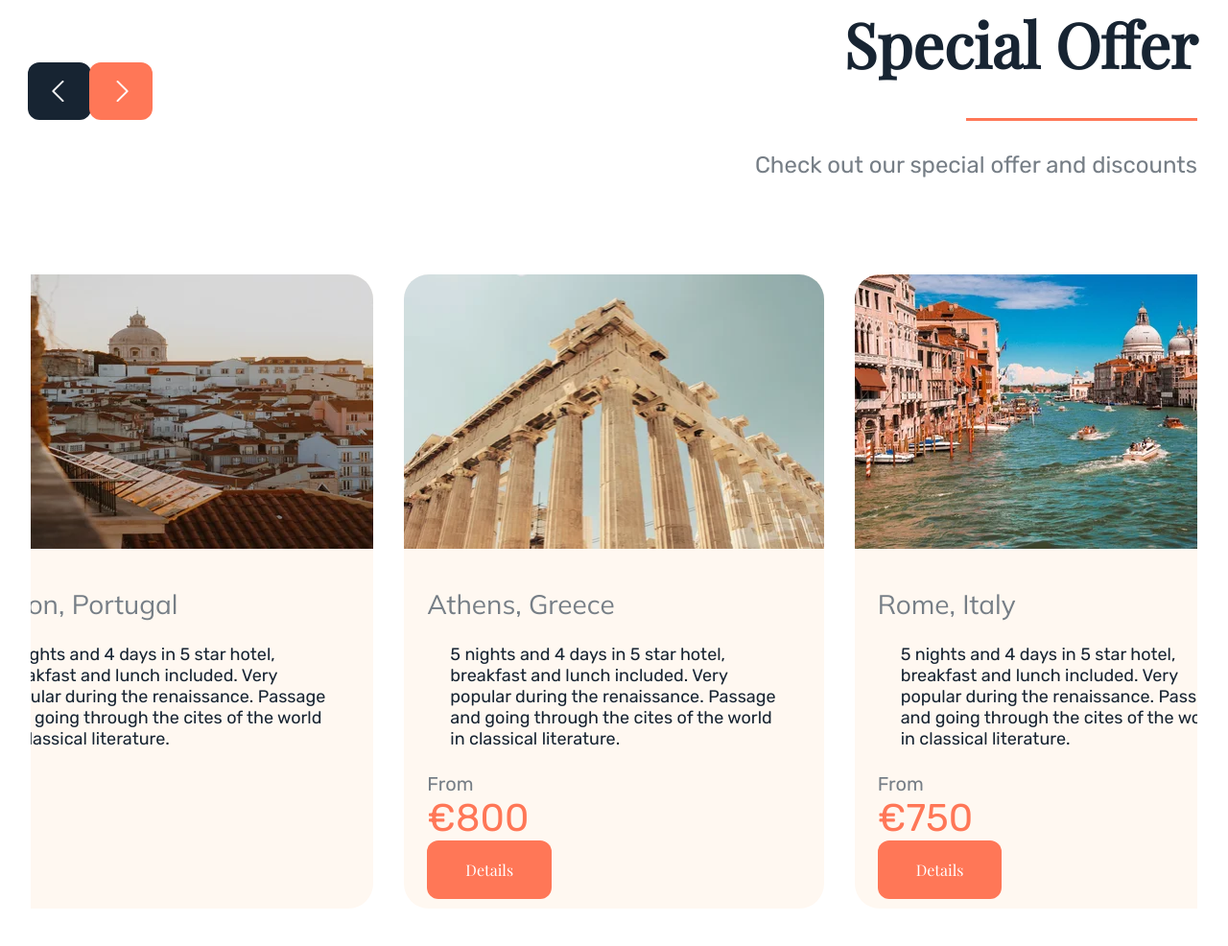
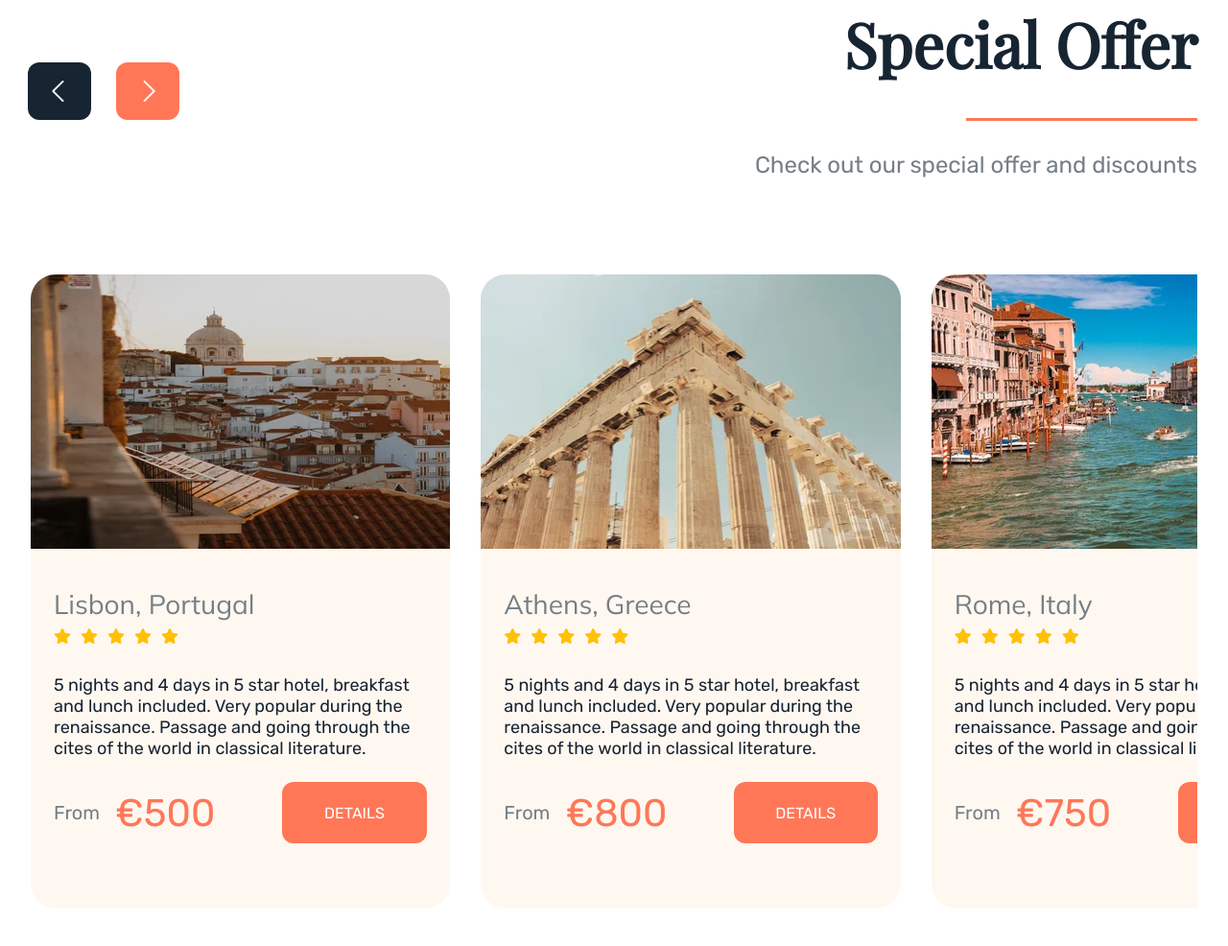
Before and after one commit to BertaGM/202309-w4chwe-matias-risco-berta-gonzalez, a website: page public/index.html in a window 1280 px wide. Shown: the part 1181-2167 px from the top of the page at 96% size. Drawn offline with nearby package versions, Linux system fonts and the light colour scheme; files that its build step writes are made by us from their sources.

Commit message:
Add class and styles at special offers cards

```diff
--- a/public/index.html
+++ b/public/index.html
@@ -116,13 +116,11 @@
               Check out our special offer and discounts </p>
           </div>
         </div>
-        <section class="button-container">
-          <div class="buttons">
-            <button
-              class="buttons_button fa-solid fa-chevron-down button button--solid--black button--small button--small-left button--rotate-clockwise"></button>
-            <button
-              class="buttons_button fa-solid fa-chevron-down button button--solid--orange button--small button--small-right button--rotate-anticlockwise"></button>
-          </div>
+        <section class="button-container button-container__phone--hide">
+          <button
+            class="fa-solid fa-chevron-down button button--solid--black button--small button--rotate-clockwise"></button>
+          <button
+            class="fa-solid fa-chevron-down button button--solid--orange button--small button--rotate-anticlockwise"></button>
         </section>
       </header>
       <section>
@@ -135,6 +133,13 @@
                 <div class="card__text-title">
                   Lisbon, Portugal
                 </div>
+                <div class="card__star-container">
+                  <i class="fa-solid fa-star card__text-star"></i>
+                  <i class="fa-solid fa-star card__text-star"></i>
+                  <i class="fa-solid fa-star card__text-star"></i>
+                  <i class="fa-solid fa-star card__text-star"></i>
+                  <i class="fa-solid fa-star card__text-star"></i>
+                </div>
                 <div>
                   <p class="card__text-offers">5 nights and 4 days in 5 star hotel, breakfast and lunch included. Very
                     popular
@@ -144,12 +149,12 @@
                     going through the cites of the world in classical literature.
                   </p>
                 </div>
-                <div>
-                  <div>
-                    <div>From</div>
-                    <div>€500</div>
+                <div class="card__price-container">
+                  <div class="card__price-container__text">
+                    <div class="card__from-text">From</div>
+                    <div class="card__special-offers-price-text">€500</div>
                   </div>
-                  <button>Details</button>
+                  <button class="button button--medium button--solid--orange">Details</button>
                 </div>
               </figcaption>
             </figure>
@@ -162,6 +167,13 @@
                 <div class="card__text-title">
                   Athens, Greece
                 </div>
+                <div class="card__star-container">
+                  <i class="fa-solid fa-star card__text-star"></i>
+                  <i class="fa-solid fa-star card__text-star"></i>
+                  <i class="fa-solid fa-star card__text-star"></i>
+                  <i class="fa-solid fa-star card__text-star"></i>
+                  <i class="fa-solid fa-star card__text-star"></i>
+                </div>
                 <div>
                   <p class="card__text-offers">
                     5 nights and 4 days in 5 star hotel, breakfast and lunch included. Very popular during the
@@ -170,8 +182,8 @@
                     going through the cites of the world in classical literature.
                   </p>
                 </div>
-                <div>
-                  <div>
+                <div class="card__price-container">
+                  <div class="card__price-container__text">
                     <div class="card__from-text">From</div>
                     <div class="card__special-offers-price-text">€800</div>
                   </div>
@@ -188,6 +200,13 @@
                 <div class="card__text-title">
                   Rome, Italy
                 </div>
+                <div class="card__star-container">
+                  <i class="fa-solid fa-star card__text-star"></i>
+                  <i class="fa-solid fa-star card__text-star"></i>
+                  <i class="fa-solid fa-star card__text-star"></i>
+                  <i class="fa-solid fa-star card__text-star"></i>
+                  <i class="fa-solid fa-star card__text-star"></i>
+                </div>
                 <div>
                   <p class="card__text-offers">
                     5 nights and 4 days in 5 star hotel, breakfast and lunch included. Very popular during the
@@ -196,8 +215,8 @@
                     going through the cites of the world in classical literature.
                   </p>
                 </div>
-                <div>
-                  <div>
+                <div class="card__price-container">
+                  <div class="card__price-container__text">
                     <div class="card__from-text">From</div>
                     <div class="card__special-offers-price-text">€750</div>
                   </div>
--- a/src/sass/component/button/_button.scss
+++ b/src/sass/component/button/_button.scss
@@ -34,7 +34,18 @@
 
   &--medium {
     border-radius: 12px;
-    padding: 20px 40px;
+    padding: 16px 24px;
+    width: 127px;
+    height: 56px;
+    text-align: center;
+    text-transform: uppercase;
+    font-family: variables.$secondary-font-family;
+
+    @media (min-width: 767px) {
+      padding: 20px 40px;
+      width: 159px;
+      height: 64px;
+    }
   }
 
   &--big {
--- a/src/sass/component/cities/_cites.scss
+++ b/src/sass/component/cities/_cites.scss
@@ -12,7 +12,6 @@
     padding-bottom: 100px;
 
     &--special-offers {
-      justify-content: center;
       gap: 32px;
     }
 
@@ -31,22 +30,6 @@
     &__special-offer {
       &__container-button {
         display: flex;
-
-        gap: 69.33px;
-
-        &__text-container {
-          display: flex;
-          align-items: center;
-          gap: 8px;
-          &__text {
-            color: variables.$primary-font-color;
-          }
-
-          &__price {
-            font-size: 40px;
-            font-family: variables.$secondary-font-family;
-          }
-        }
       }
     }
 
@@ -94,11 +77,23 @@
       color: variables.$secondary-font-color;
     }
 
+    &__star-container {
+      display: flex;
+      padding-top: 8px;
+      gap: 4px;
+    }
+
+    &__text-star {
+      color: variables.$star-background-color;
+      width: 24px;
+      height: 24px;
+    }
+
     &__text-offers {
       color: variables.$primary-font-color;
       font-family: variables.$secondary-font-family;
       font-size: 18px;
-      padding: 24px;
+      padding: 24px 0;
     }
 
     &__figure-special-offers {
@@ -117,8 +112,21 @@
       font-family: variables.$secondary-font-family;
       font-size: 40px;
     }
+
+    &__price-container {
+      display: flex;
+      align-items: center;
+      gap: 69.33px;
+
+      &__text {
+        display: flex;
+        align-items: center;
+        gap: 8px;
+      }
+    }
   }
 }
+
 @media (max-width: 767px) {
   .cities {
     display: flex;
@@ -131,7 +139,6 @@
     padding-bottom: 100px;
 
     &--special-offers {
-      justify-content: center;
       gap: 32px;
     }
 
@@ -193,6 +200,18 @@
       color: variables.$secondary-font-color;
     }
 
+    &__star-container {
+      display: flex;
+      padding-top: 8px;
+      gap: 4px;
+    }
+
+    &__text-star {
+      color: variables.$star-background-color;
+      width: 24px;
+      height: 24px;
+    }
+
     &__text-offers {
       color: variables.$primary-font-color;
       font-family: variables.$secondary-font-family;
@@ -202,6 +221,17 @@
 
     &__figure-special-offers {
       padding: 20px;
+    }
+
+    &__price-container {
+      display: flex;
+      flex-direction: column;
+      gap: 20px;
+
+      &__text {
+        display: flex;
+        gap: 8px;
+      }
     }
 
     &__from-text {
--- a/src/sass/variables/_variables.scss
+++ b/src/sass/variables/_variables.scss
@@ -9,3 +9,4 @@ $primary-font-color: #172432;
 $secondary-font-color: #767e86;
 $light-font-color: #fff;
 $background-color-special-offer: #fff8f1;
+$star-background-color: #ffc107;
```
